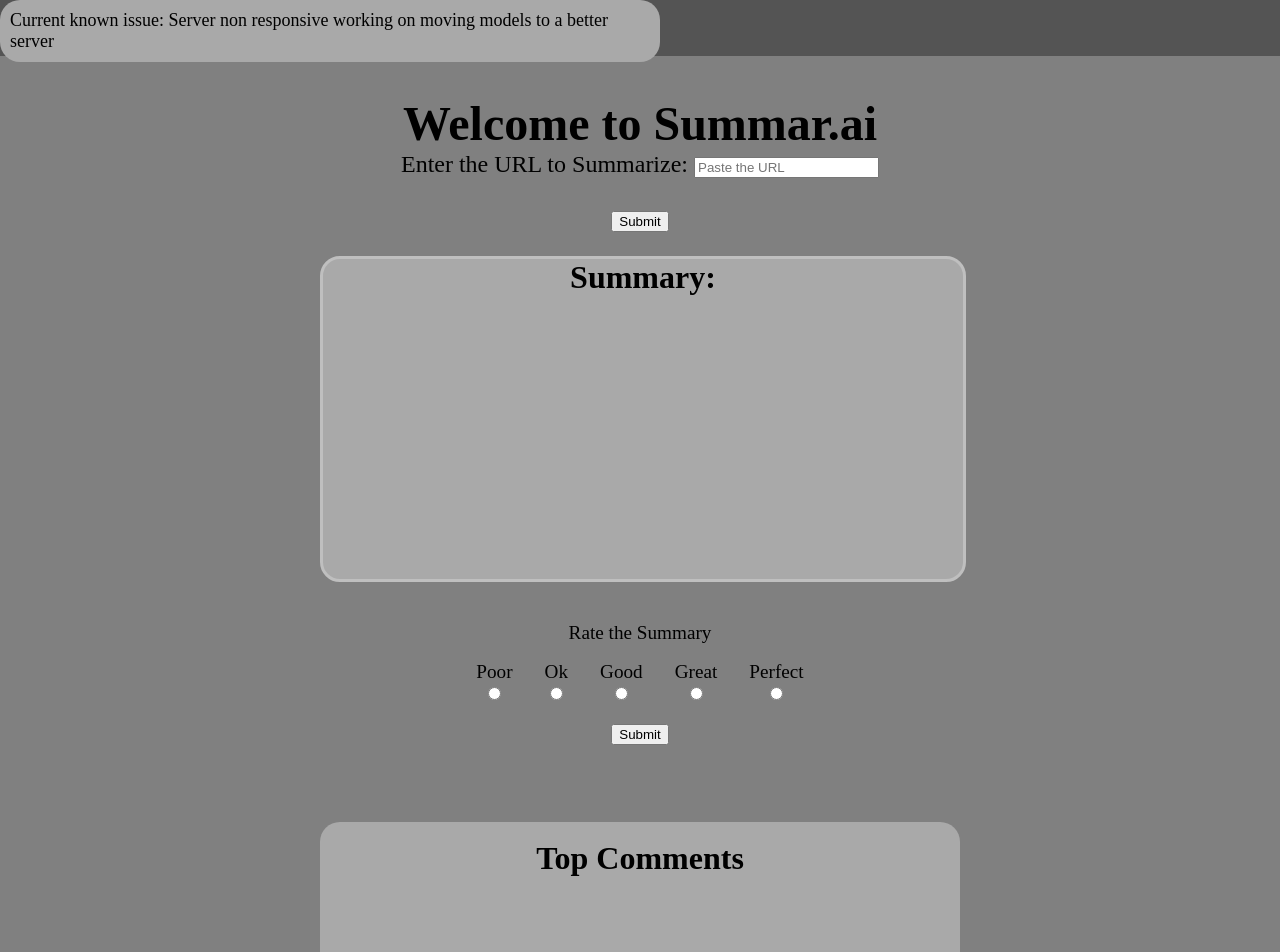
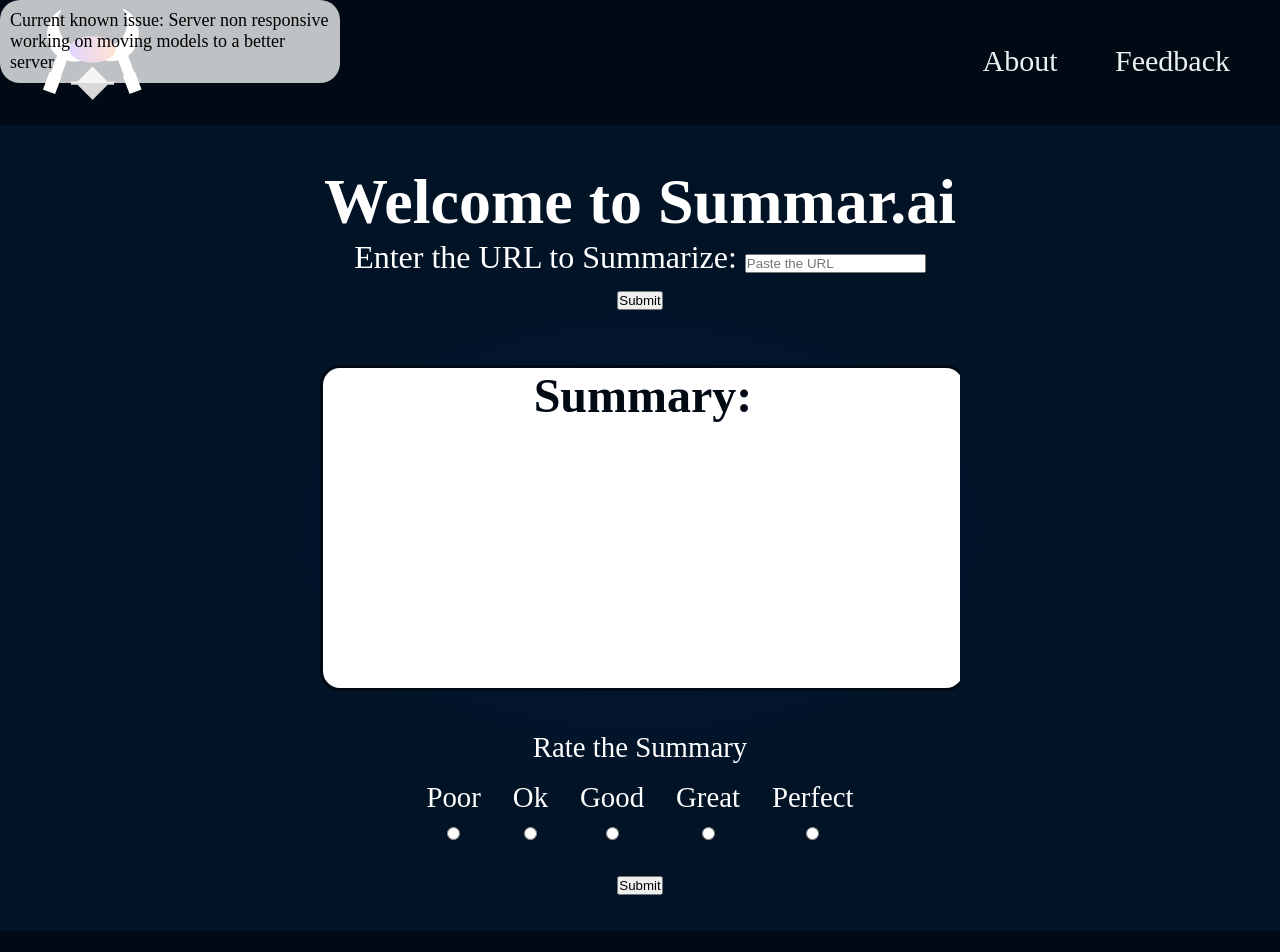
Before and after one commit to BatuhanAktan/summarai, a website: page public/index.html in a window 1280 px wide. Shown: the top 952 px of the page. Drawn offline with nearby package versions, Linux system fonts and the light colour scheme; no server answers; a web font is replaced by a local one.

Commit message:
Changed looks

```diff
--- a/public/index.css
+++ b/public/index.css
@@ -1,62 +1,75 @@
+@import url(//db.onlinewebfonts.com/c/396385b48ad7cb2df0fea7b96a899414?family=YouSheBiaoTiHei);
+@import url(//db.onlinewebfonts.com/c/3a8f3a1fc7dd3c5bb3ce44a022654dd5?family=Heebo+Light);
 * {
     margin: 0px;
+    padding: 0;
     scroll-behavior: smooth;
+    overflow-x: hidden;
 }
-a{
+li, a, button{
+    font-family: 'YouSheBiaoTiHei';
+    font-weight: 500;
+    font-size: 30px;
+    color: #edf0f1;
     text-decoration: none;
-    color: blueviolet;
+}
+header{
+    background: #010a14;
+    display: flex;
+    justify-content: space-between;
+    align-items: center;
+    padding-left: 30px;
+}
+.navbar-content{
+    list-style: none;
 }
 
-body{
-    background: grey;
-}
-.navbar{
-    height: 7vh;
-    background: #545454;
-}
-.navigation{
-    padding-top: 2vh;
-}
-.navbar a{
-    padding-left: 5vw;
-    font-size: xx-large;
-    text-decoration: none;
-    color: black;
-    font-weight: bold;
+.navbar-content li{
+    display: inline-block;
 }
 
-.navbar a:hover{
-    color:aliceblue;
-    transition-duration: 0.5s;
+.navbar-content li a{
+    transition: all 0.3s ease 0s;
+    padding-right: 50px;
+}
+
+.navbar-content li a:hover{
+    color: #071A5F;
 }
 
 .alarm{
-    background: darkgray;
-    border-color:  #bfbfbf;
+    background: rgba(255,255,255, 0.75);
     border-radius: 20px;
     padding: 10px;
-    width: 50vw;
+    width: 25vw;
     font-size: large;
     display: none;
     position:absolute;
 }
 
 .first-section{
+    font-family: 'Heebo Light';
+    background:  radial-gradient(#031933, #021326, #021326);
     padding-top: 5vh;
     font-size: x-large;
 }
 
 .url-box{
     text-align:center;
+    font-size: xx-large;
     width: auto;
-    height: 15vh;
+    color: white;
+    width: auto;
+    height: 20vh;
 }
+
 .loading{
     display: absolute;
     height: 15px;
 }
 
 .summary-box{
+    font-family: 'Times New Roman', Times, serif;
     text-align: center;
     padding-top: 5vh;
     width: 50vw;
@@ -64,14 +77,14 @@
     position: relative;
 
 }
-
 .summary-container{
-    background: darkgray;
+    background: white;
     min-height: 40vh;
     min-width: 50vw;
     border-radius: 20px;
     border-style: solid;
-    border-color:  #bfbfbf;
+    border-color:  #010a14;
+    color: #010a14;
     justify-content: center;
 }
 
@@ -82,7 +95,6 @@
     padding-left: 5vw;
 
 }
-
 .table-response{
     margin-left: auto;
     margin-right:auto;
@@ -106,6 +118,7 @@
     justify-content: center;
     text-align: center;
     height: 30vh;
+    color: white;
 }
 
 #rating{
@@ -116,15 +129,16 @@
 }
 
 .comments-container{
+    background: rgba(1, 10, 20, 1);
+    padding: 5vh;
     justify-content: center;
     text-align: center;
     padding-left:25vw;
     padding-right: 25vw;
-    min-height:100vh;
+    min-height:25vh;
 }
 
 .comments-back{
-    background: darkgray;
     border-radius: 20px;
 }
 
@@ -132,16 +146,28 @@
     height: 7vh;
     width: 40vw;
 }
-
+.comments-back{
+    color: white;
+}
 .top-comments{
-    overflow: auto;
-    height: 100vh;
+    align-items: center;
+    display: flex;
+    height: 25vh;
+    padding: 20px;
+    animation: scroll 180s linear infinite;
+    width: calc(30vw * 8);
 }
 
+@keyframes scroll {
+	0% { transform: translateX(0); }
+	100% { transform: translateX(calc(-30vw * 8))}
+}
+
+
 .comment-block{
-    margin: auto;
-    width: 40vw;
-    border-style: dotted;
+    color: white;
+    height: 15vh;
+    width: 30vw;
 }
 
 .user{
@@ -162,16 +188,18 @@
 
 .about-box{
     padding-top: 5vh;
-    height: 100vh;
+    height: 75vh;
     justify-content: center;
     padding-left: 25vw;
     padding-right: 25vw;
+    background: #021326;
 
 }
 
 .about{
     text-align: center;
-    background: darkgray;
+    background: white;
+    color: black;
     border-radius: 20px;
     justify-content: center;
     padding: 5vh;
@@ -181,3 +209,8 @@
     font-size: x-large;
     text-align: center;
 }
+
+#about-text a{
+    color:rgba(1, 10, 20, 1);
+    width: 20vw;
+}
--- a/public/index.html
+++ b/public/index.html
@@ -10,32 +10,40 @@
         <div class="alarm">
             <span>Current known issue: Server non responsive working on moving models to a better server</span>
         </div>
-        <div class="navbar">
-            <div class="navigation">
-                <a href="#about">About</a>
-                <a href="#feedback">Reviews</a>
-            </div>
-        </div>
+        <header>
+            <img class="logo" height="125px" width="125px" src="./Assets/Summaraiwhite.png" alt="logo">
+            <nav>
+                <ul class="navbar-content">
+                    <li>
+                        <a href="#about">About
+                        </a>
+                        <a href="#feedback">
+                            Feedback
+                        </a>
+                    </li>
+                </ul>
+            </nav>
+        </header>
         <div class="first-section">
             <div class="url-box">
+                <div class="container">
                     <form action="" id="url-form">
                         <h1>Welcome to Summar.ai</h1>
                         <label for="url-in"> Enter the URL to Summarize: </label>
                         <input class="url-in" id="url" placeholder="Paste the URL">
                         <br>
-                    <br>
                         <input class="urlSubmitButton" type="submit">
-                    <br>
                         <br>
                         <div id="loading">
                         </div>
+                        <br>
                     </form>
                 </div>
             </div>
             <div class="summary-grid">
                 <div class="summary-box">
                     <div class="summary-container">
-                    <h1>Summary: </h1>
+                        <h1 color="#010a14">Summary: </h1>
                         <p id="summary"></p>
                     </div>
                 </div>
@@ -74,6 +82,7 @@
                         </tr>
                     </table>
                     <input type="submit" id="rating-submit">
+                </div>
             </div>
         </div>
         <div id="feedback" class="comments-container">
@@ -123,6 +132,7 @@
                     Developed with love by Batuhan
                     <br>
                     <a href="https://github.com/BatuhanAktan"> Github </a>
+                    <br>
                 </p>
             </div>
         </div>
--- a/routes/comments.js
+++ b/routes/comments.js
@@ -30,7 +30,7 @@
 router.get("/", (request, response) =>{
     console.log("comments get");
     var con = sql.createConnection(conargs);
-    con.query(`SELECT * FROM topcomments topid DESC;`, function(err, results){
+    con.query(`SELECT * from topcomments order by topid desc;`, function(err, results){
         if (err) throw err;
             const o = async () => {
                 await response.json({
```
Also changed, not shown: public/Assets/Summarai.png (added), public/Assets/Summaraiwhite.png (added). Lines whose indentation alone changed are shown as unchanged.
